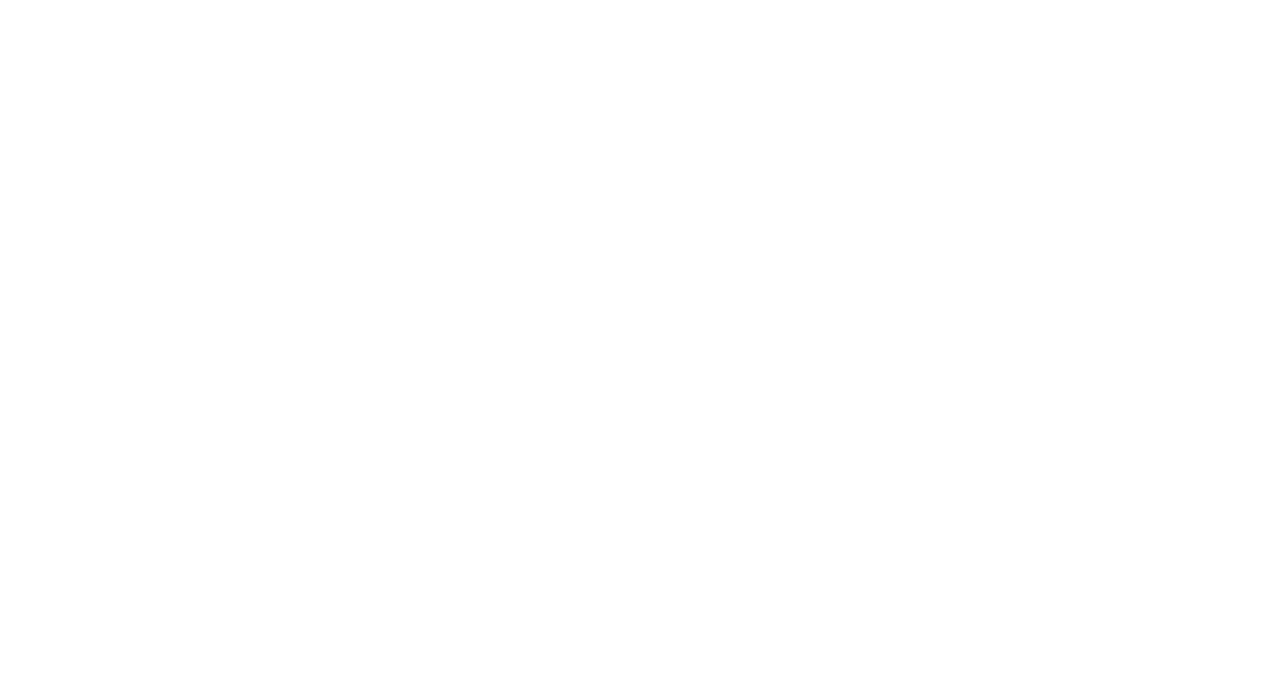
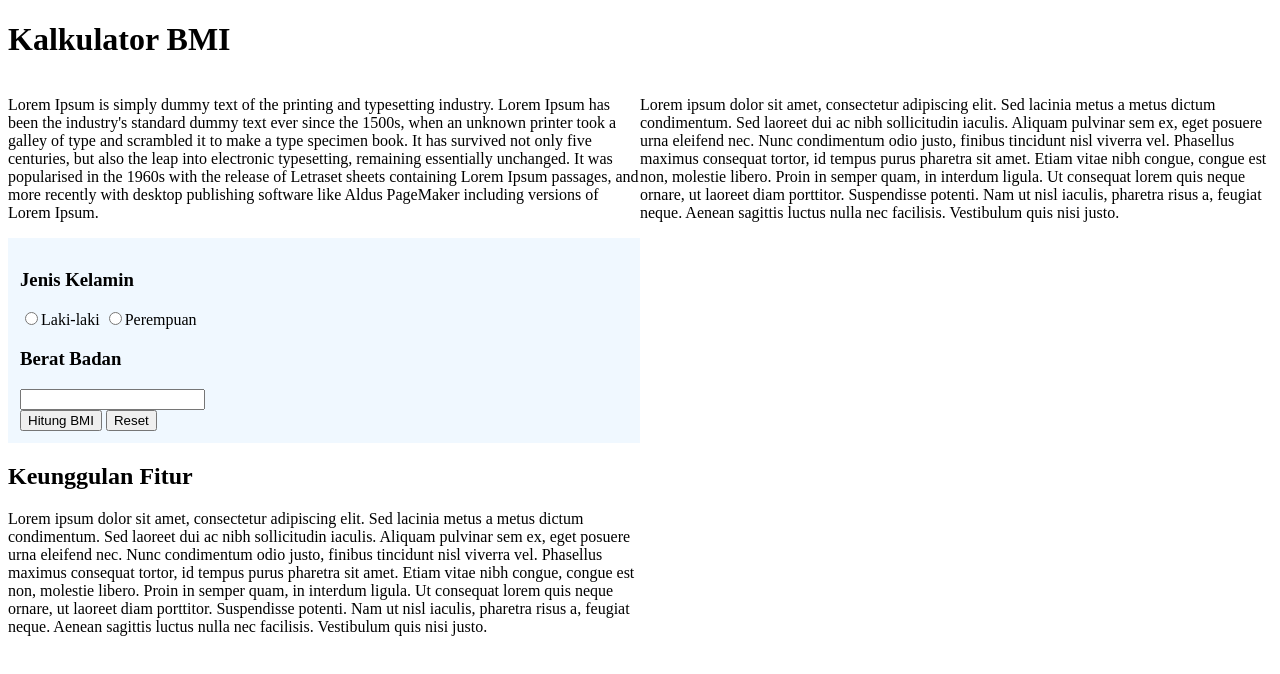
Before and after one commit to revou-fundamental-course/5-aug-24-nyct0882, a plain HTML site: page index.html in a window 1280 px wide. Drawn offline with Linux system fonts and the light colour scheme.

Commit message:
create index

```diff
--- a/CSS/styles.css
+++ b/CSS/styles.css
@@ -1 +1,10 @@
 /* Ini CSS */
+
+
+main {
+    display: flex;
+}
+form {
+    padding: 12px;
+    background-color: aliceblue;
+}
--- a/index.html
+++ b/index.html
@@ -6,7 +6,57 @@
     <title>Document</title>
     <link rel="stylesheet" href="CSS\styles.css">
 </head>
+
 <body>
+    <header>
+        <h1>Kalkulator BMI</h1>
+    </header>
+
+    <main>
+        <aside>
+            <article>
+                <p>Lorem Ipsum is simply dummy text of the printing and typesetting industry. Lorem Ipsum has been the industry's standard dummy text ever since the 1500s, when an unknown printer took a galley of type and scrambled it to make a type specimen book. It has survived not only five centuries, but also the leap into electronic typesetting, remaining essentially unchanged. It was popularised in the 1960s with the release of Letraset sheets containing Lorem Ipsum passages, and more recently with desktop publishing software like Aldus PageMaker including versions of Lorem Ipsum.</p>
+            </article>
+
+            <form>
+                <div>
+                    <h3>Jenis Kelamin</h3>
+                    <input type="radio" id="Laki-laki" name="jenis-kelamin"><label for="Laki-laki">Laki-laki</label>
+                    <input type="radio" id="Perempuan" name="jenis-kelamin"><label for="Perempuan">Perempuan</label>
+                </div>
+
+                <div>
+                    <h3>Berat Badan</h3>
+                    <input type="number">
+                </div>
+
+                <div>
+                    <button>Hitung BMI</button>
+                    <button>Reset</button>
+                </div>
+
+            </form>
+
+            <article>
+                <header>
+                    <h2>Keunggulan Fitur</h2>
+
+                    <p>Lorem ipsum dolor sit amet, consectetur adipiscing elit. Sed lacinia metus a metus dictum condimentum. Sed laoreet dui ac nibh sollicitudin iaculis. Aliquam pulvinar sem ex, eget posuere urna eleifend nec. Nunc condimentum odio justo, finibus tincidunt nisl viverra vel. Phasellus maximus consequat tortor, id tempus purus pharetra sit amet. Etiam vitae nibh congue, congue est non, molestie libero. Proin in semper quam, in interdum ligula. Ut consequat lorem quis neque ornare, ut laoreet diam porttitor. Suspendisse potenti. Nam ut nisl iaculis, pharetra risus a, feugiat neque. Aenean sagittis luctus nulla nec facilisis. Vestibulum quis nisi justo.</p>
+                </header>
+            </article>
+
+        </aside>
+
+
+        <aside>
+        <section>
+            <p>Lorem ipsum dolor sit amet, consectetur adipiscing elit. Sed lacinia metus a metus dictum condimentum. Sed laoreet dui ac nibh sollicitudin iaculis. Aliquam pulvinar sem ex, eget posuere urna eleifend nec. Nunc condimentum odio justo, finibus tincidunt nisl viverra vel. Phasellus maximus consequat tortor, id tempus purus pharetra sit amet. Etiam vitae nibh congue, congue est non, molestie libero. Proin in semper quam, in interdum ligula. Ut consequat lorem quis neque ornare, ut laoreet diam porttitor. Suspendisse potenti. Nam ut nisl iaculis, pharetra risus a, feugiat neque. Aenean sagittis luctus nulla nec facilisis. Vestibulum quis nisi justo.</p>
+        </section>
+        </aside>
+    </main>
+
+    <footer></footer>
 
 </body>
+
 </html>
```
